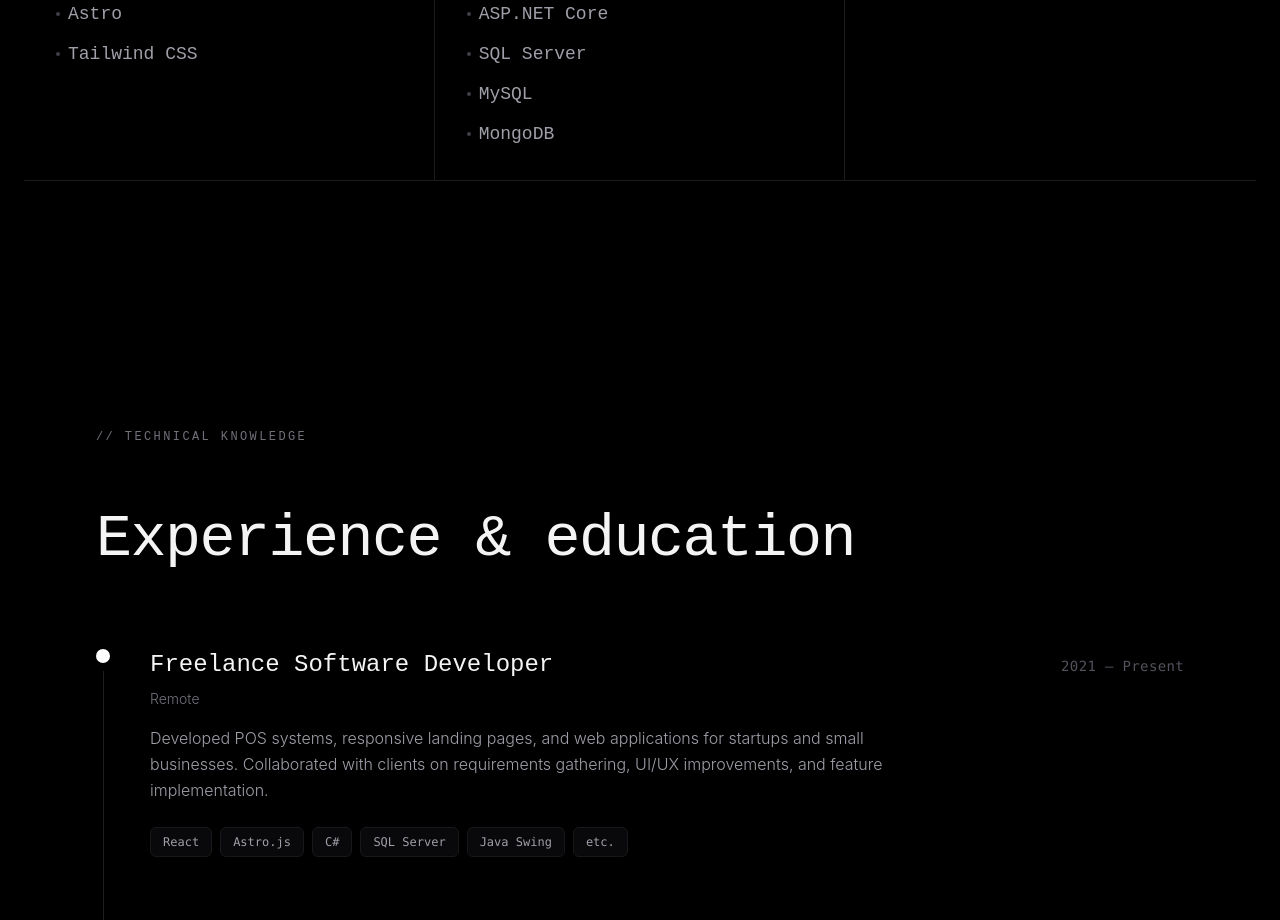
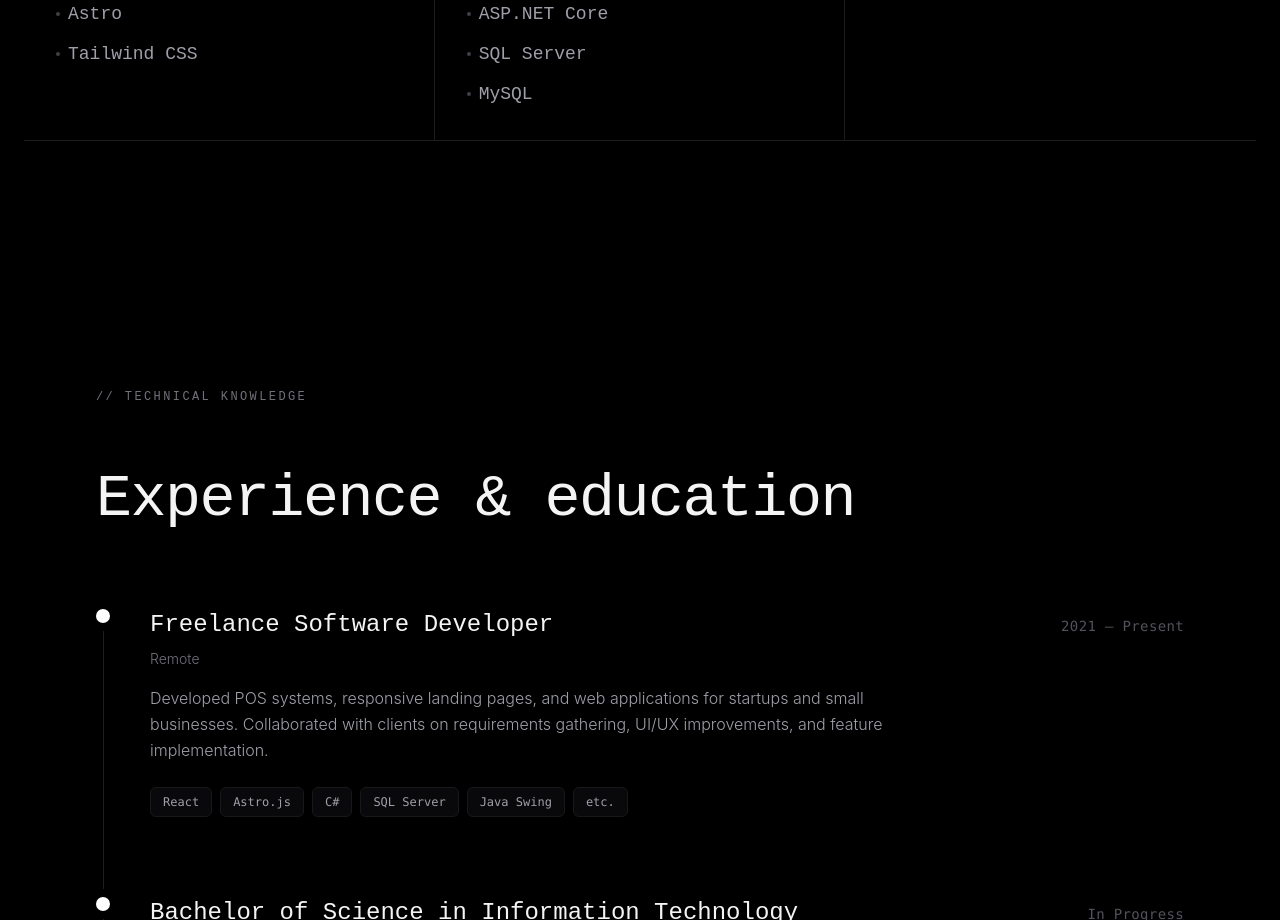
Before and after one commit to ngnl19/cv-portfolio, a React (Vite) app: page / in a window 1280 px wide. Shown: the part 3560-4480 px from the top of the page. Built offline with nearby package versions, Linux system fonts and the light colour scheme.

Commit message:
removed an item in skills

```diff
--- a/src/components/Skills.tsx
+++ b/src/components/Skills.tsx
@@ -6,7 +6,7 @@ export const Skills = () => {
     },
     {
       title: "Systems (Backend / DB)",
-      skills: ["Java", "Node.js", "C#", "ASP.NET Core", "SQL Server", "MySQL", "MongoDB"],
+      skills: ["Java", "Node.js", "C#", "ASP.NET Core", "SQL Server", "MySQL"],
     },
     { title: "Native Desktop", skills: [".NET C# WinForms", "Java Swing"] },
   ];
```
